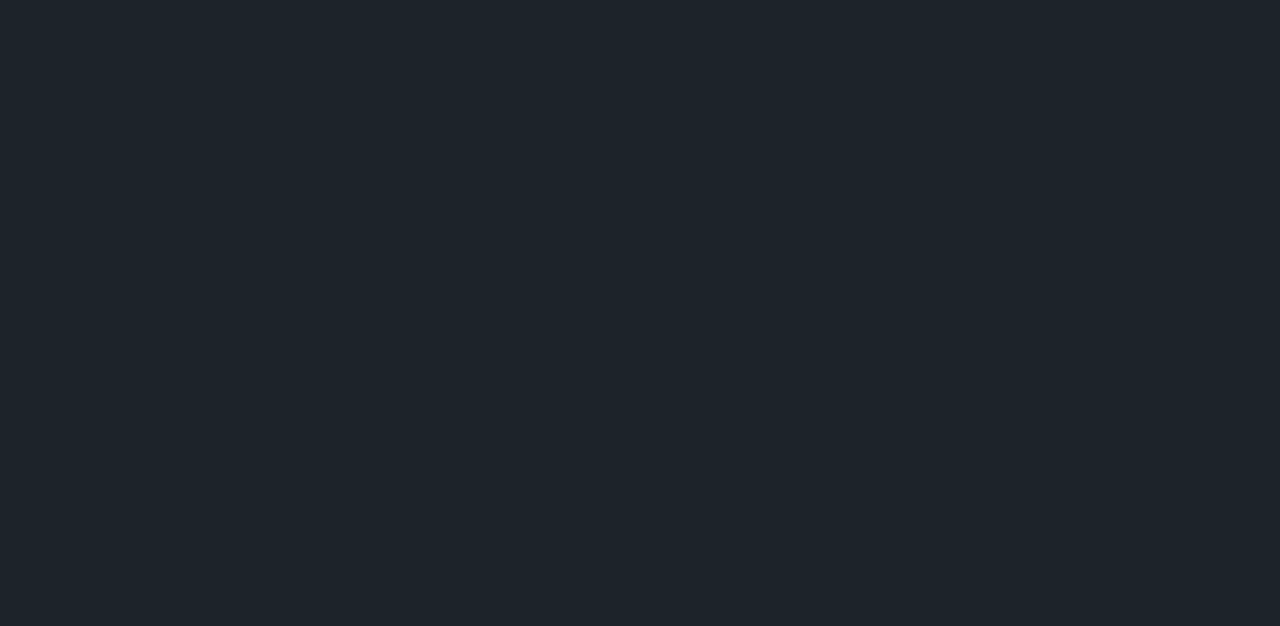
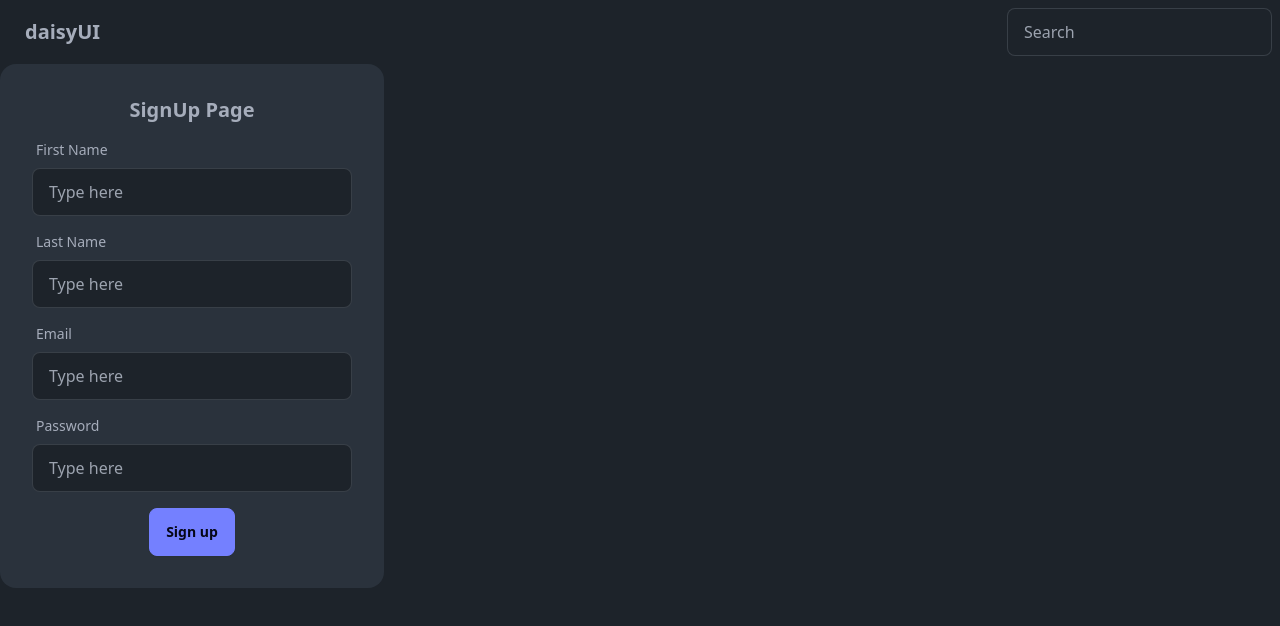
Before and after one commit to abhishekGupta18/connectDev_FE, a React (Vite) app: page /signup in a window 1280 px wide. Before the commit this address had no page. Shown: the top 626 px of the page. Built offline with nearby package versions, Linux system fonts and the light colour scheme; no server answers.

Commit message:
implemented signup api

```diff
--- a/package.json
+++ b/package.json
@@ -15,6 +15,7 @@
     "@reduxjs/toolkit": "^2.5.0",
     "axios": "^1.7.9",
     "dom": "^0.0.3",
+    "primereact": "^10.9.1",
     "react": "^18.3.1",
     "react-dom": "^18.3.1",
     "react-redux": "^9.2.0",
--- a/src/App.jsx
+++ b/src/App.jsx
@@ -5,6 +5,7 @@ import { Body } from "./Pages/Body"
 import { Login } from "./Pages/Login";
 import { Feed } from "./Pages/Feed";
 import { Profile } from "./Pages/Profile";
+import { SignUp } from "./Pages/SignUp";
 
 function App() {
 
@@ -18,6 +19,7 @@ function App() {
 
           <Route path="/" element={<Feed />} />
           <Route path="/profile" element={<Profile />} />
+          <Route path="/signup" element={<SignUp />} />
 
 
         </Route>
--- a/src/Components/EditProfile.jsx
+++ b/src/Components/EditProfile.jsx
@@ -4,8 +4,12 @@ import axios from "axios"
 import { baseURL } from "../utils/constant"
 import { useDispatch } from "react-redux"
 import { addUser } from "../utils/userSlice"
+import { Chips } from "primereact/chips"
+import { FloatLabel } from "primereact/floatlabel";
 
 export const EditProfile = ({ user }) => {
+
+
 
     const dispatch = useDispatch()
 
@@ -15,7 +19,7 @@ export const EditProfile = ({ user }) => {
     const [age, setAge] = useState(user.age)
     const [about, setAbout] = useState(user.about)
     const [gender, setGender] = useState(user.gender)
-    const [skills, setSkills] = useState([])
+    const [skills, setSkills] = useState(user.skills)
 
     const [error, setError] = useState("")
     const [showToast, setShowToast] = useState(false)
@@ -52,6 +56,8 @@ export const EditProfile = ({ user }) => {
         setGender(e.target.value)
 
     }
+
+
 
     const editProfileHandler = async () => {
         try {
@@ -147,6 +153,13 @@ export const EditProfile = ({ user }) => {
 
             </label>
 
+            <div className="card p-fluid bg-white my-10 w-full text-black h-20">
+                <FloatLabel>
+                    <Chips id="username" value={skills} onChange={(e) => setSkills(e.value)} />
+                    <label htmlFor="username">write your skiils and press enter after each skill </label>
+                </FloatLabel>
+            </div>
+
             <p className="text-red-500">{error}</p>
             <div className="card-actions justify-end">
                 <button className="btn btn-primary" onClick={editProfileHandler}>Save Changes</button>
--- a/src/Components/NavBar.jsx
+++ b/src/Components/NavBar.jsx
@@ -16,6 +16,7 @@ const NavBar = () => {
 
             const res = await axios.post(baseURL + "/logout", { withCredentials: true })
             dispatch(removeUser())
+            dispatch(removeFeed())
 
             navigate("/login")
 
--- a/src/Components/UserCard.jsx
+++ b/src/Components/UserCard.jsx
@@ -15,8 +15,9 @@ export const UserCard = ({ user }) => {
                 <h2 className="card-title">{firstName + " " + lastName}</h2>
                 {gender && <p>gender : {gender}</p>}
                 {age && <p> age : {age}</p>}
-                {skills.length > 0 && <h4>skills -</h4>}
-                {skills.length > 0 && skills.map((skill) => <p>{skill}</p>)}
+                {<h4>skills -</h4>}
+                {skills.map((skill, index) => <p key={index}>{skill}</p>)
+                }
                 <p>about : {about}</p>
                 <div className="card-actions flex  justify-centre">
                     <button className="btn btn-secondary">Interested</button>
--- a/src/Pages/Login.jsx
+++ b/src/Pages/Login.jsx
@@ -8,13 +8,15 @@ import { baseURL } from "../utils/constant";
 
 export const Login = () => {
 
-    const [email, setEmail] = useState("virat@gmail.com");
-    const [password, setPassword] = useState("Virat@123")
+    const [email, setEmail] = useState("");
+    const [password, setPassword] = useState("")
     const [error, setError] = useState("")
 
     const navigate = useNavigate()
 
     const dispatch = useDispatch()
+
+    const handleNavigate = () => navigate("/signup")
 
     const handleClick = async () => {
 
@@ -63,6 +65,7 @@ export const Login = () => {
                 <div className="card-actions justify-end">
                     <button className="btn btn-primary" onClick={handleClick}>Login</button>
                 </div>
+                <p>Don't have an account ? <span className="cursor-pointer" onClick={handleNavigate}>SignUp</span></p>
             </div>
         </div>
     </>
--- /dev/null
+++ b/src/Pages/SignUp.jsx
@@ -0,0 +1,84 @@
+import axios from "axios"
+import { useState } from "react"
+import { useNavigate } from "react-router-dom"
+import { baseURL } from "../utils/constant"
+import { addUser } from "../utils/userSlice"
+import { useDispatch } from "react-redux"
+
+
+
+export const SignUp = () => {
+
+
+    const [firstName, setFirstName] = useState("")
+    const [lastName, setLastName] = useState("")
+    const [email, setEmail] = useState("");
+    const [password, setPassword] = useState("")
+    const [error, setError] = useState("")
+
+    const dispatch = useDispatch()
+
+    const navigate = useNavigate()
+
+    const handleSignup = async () => {
+        try {
+
+            const res = await axios.post(baseURL + "/signup", { firstName, lastName, email, password }, { withCredentials: true })
+            dispatch(addUser(res.data.data))
+            navigate("/")
+
+        } catch (e) {
+            setError(e.response.data)
+            console.error(e.response.data)
+        }
+    }
+
+    return <div className="card bg-neutral text-neutral-content w-96">
+        <div className="card-body items-center text-center">
+            <h2 className="card-title">SignUp Page</h2>
+
+            <label className="form-control w-full max-w-xs">
+                <div className="label">
+                    <span className="label-text">First Name</span>
+
+                </div>
+                <input type="text" placeholder="Type here" className="input input-bordered w-full max-w-xs" value={firstName} onChange={(e) => setFirstName(e.target.value)} />
+
+            </label>
+
+            <label className="form-control w-full max-w-xs">
+                <div className="label">
+                    <span className="label-text">Last Name</span>
+
+                </div>
+                <input type="text" placeholder="Type here" className="input input-bordered w-full max-w-xs" value={lastName} onChange={(e) => setLastName(e.target.value)} />
+
+            </label>
+
+            <label className="form-control w-full max-w-xs">
+                <div className="label">
+                    <span className="label-text">Email</span>
+
+                </div>
+                <input type="text" placeholder="Type here" className="input input-bordered w-full max-w-xs" value={email} onChange={(e) => setEmail(e.target.value)} />
+
+            </label>
+            <label className="form-control w-full max-w-xs">
+                <div className="label">
+                    <span className="label-text">Password</span>
+
+                </div>
+                <input type="text" placeholder="Type here" className="input input-bordered w-full max-w-xs" value={password} onChange={(e) => setPassword(e.target.value)}
+                />
+
+            </label>
+            <p className="text-red-500">{error}</p>
+            <div className="card-actions justify-end">
+                <button className="btn btn-primary" onClick={handleSignup} >Sign up</button>
+            </div>
+
+        </div>
+    </div>
+
+
+}
--- a/src/utils/feedSlice.js
+++ b/src/utils/feedSlice.js
@@ -5,9 +5,7 @@ const feedSlice = createSlice({
   initialState: null,
   reducers: {
     addFeed: (state, action) => action.payload,
-  },
-  removeFeed: (state, action) => {
-    return null;
+    removeFeed: (state, action) => null,
   },
 });
 export const { addFeed, removeFeed } = feedSlice.actions;
```
Also changed, not shown: 1 other file (tests, documents, lock files or other folders).
